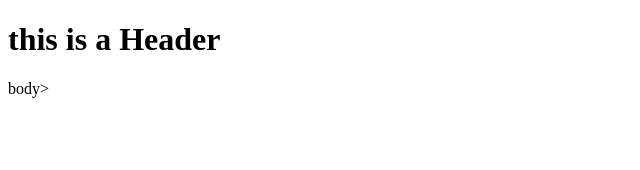
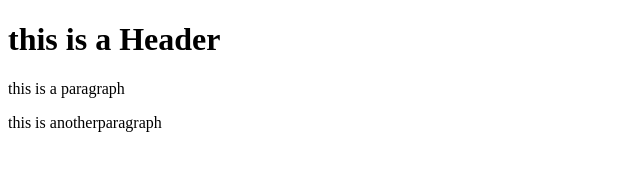
Before and after one commit to jarredro/git-test, a plain HTML site: page index.html in a window 1280 px wide. Shown: the whole page, without its empty margins (0-640 px from the left). Drawn offline with Linux system fonts and the light colour scheme.

Commit message:
third commit

```diff
--- a/index.html
+++ b/index.html
@@ -3,6 +3,9 @@
 
 <body>
     <h1>this is a Header</h1>
-</body>body>
+    <p>this is a paragraph</p>
+    <p>this is anotherparagraph
+    </p>
+</body>
 
 </html>
```
